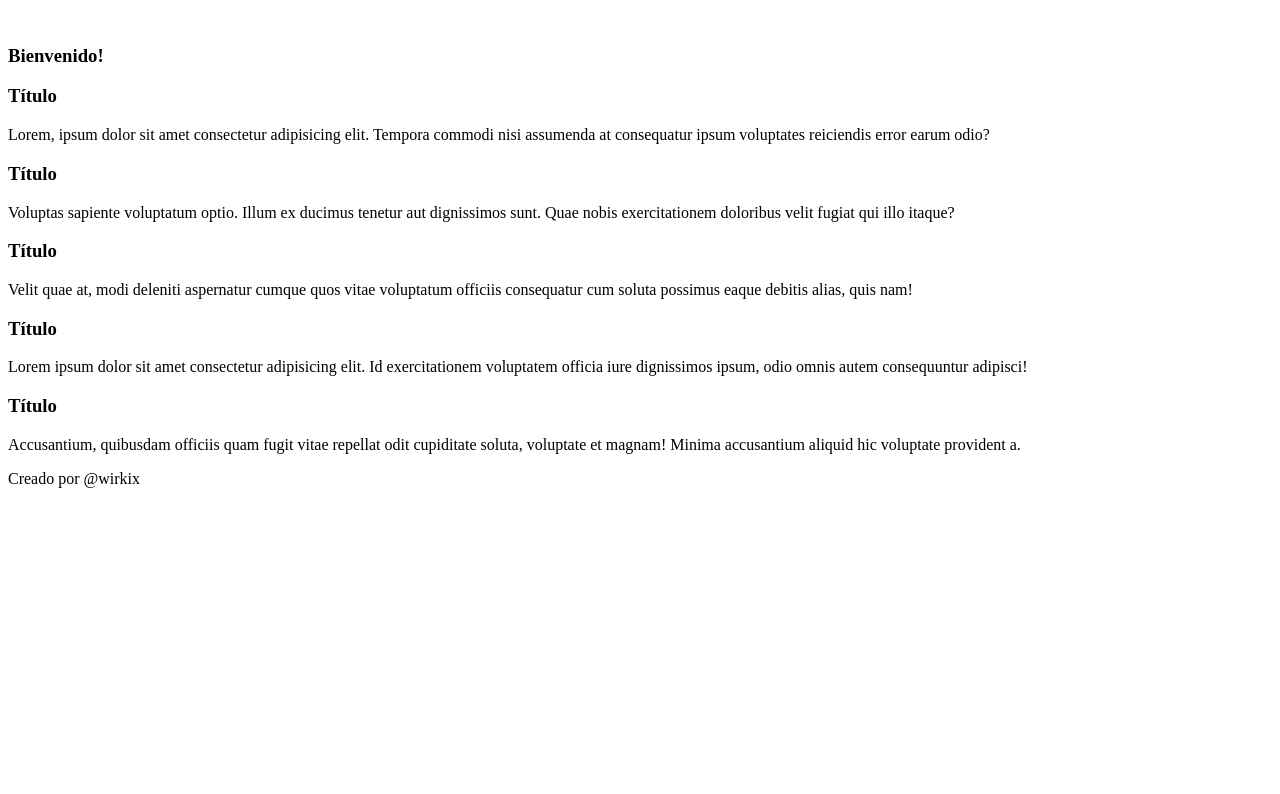
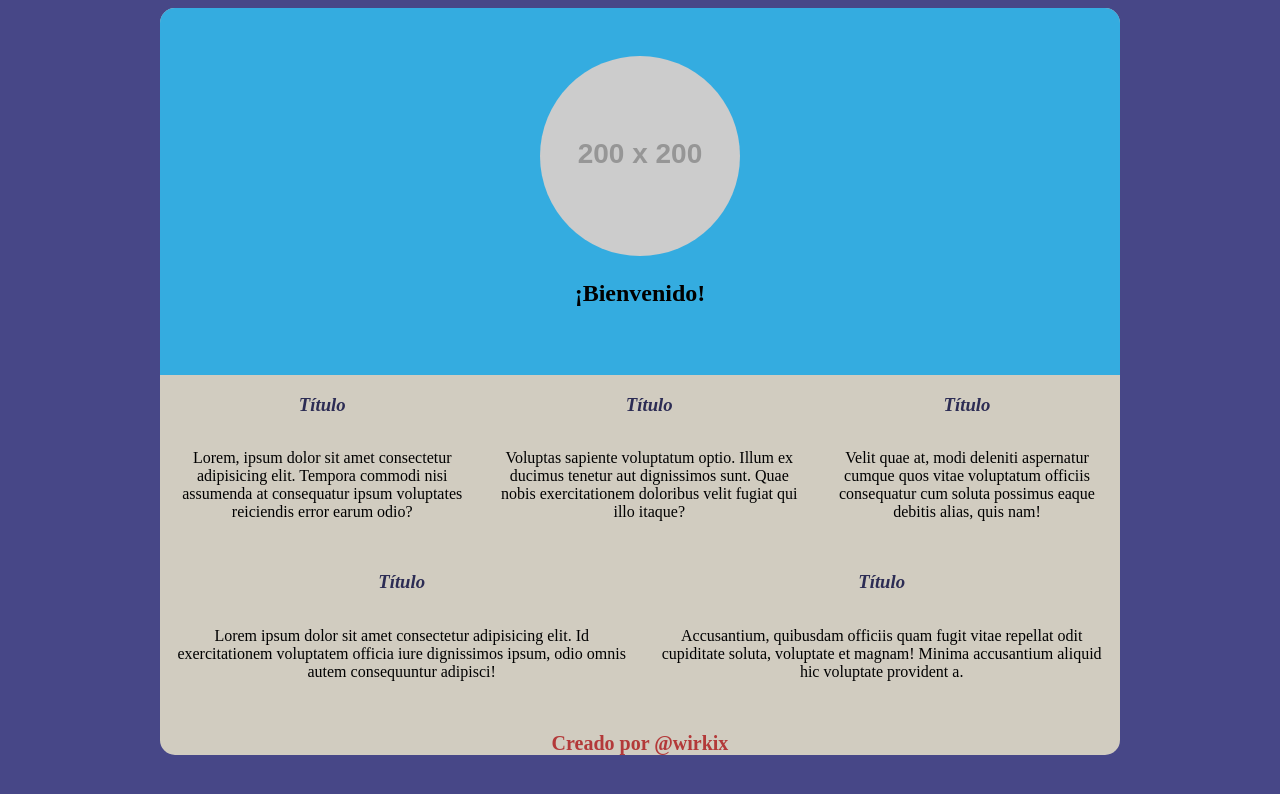
Before and after one commit to wirkix/cursoHtml, a plain HTML site: page perfil1.html in a window 1280 px wide. Drawn offline with Linux system fonts and the light colour scheme; placeholder pictures from the web are drawn by us.

Commit message:
Clase 3 Curso HTML5

```diff
--- /dev/null
+++ b/css/perfil1.css
@@ -0,0 +1,48 @@
+body{
+    background-color: #474787;
+}
+
+#secprin{
+    background-color: #d1ccc0;
+    width: 960px;
+    margin: 0 auto;
+    border-radius: 15px;
+}
+
+#sectitle{
+    background-color: #34ace0;
+    padding: 5%;
+    text-align: center;
+    border-top-left-radius: 15px;
+    border-top-right-radius: 15px;
+}
+
+.img-redonda{
+    border-radius: 50%;
+}
+
+.padre{
+    display: table;
+}
+
+.hijo{
+    display: table-cell;
+}
+
+.parrafo{
+    padding: 15px;
+    text-align: center;
+}
+
+.title{
+    text-align: center;
+    font-style: italic;
+    color: #2c2c54;
+}
+
+#text-footer{
+    text-align: center;
+    color: #b33939;
+    font-size: 20px;
+    font-weight: bold;
+}
--- a/perfil1.html
+++ b/perfil1.html
@@ -11,15 +11,16 @@ Enero - Febrero 2019
     <meta charset="UTF-8">
     <meta name="viewport" content="width=device-width, initial-scale=1.0">
     <meta http-equiv="X-UA-Compatible" content="ie=edge">
+    <link rel="stylesheet" href="css/perfil1.css">
     <title>Página 1</title>
 </head>
 <body>
     <!-- section#secprin>section#sectitle>img.img-redonda>h1#title-prin>{Bienvenido!} -->
     <section id="secprin">
-        <section id="sectitle">
-            <img src="" alt="" class="img-redonda">
-                <h1 id="title-prin">Bienvenido!</h1>
-        </section>
+        <header id="sectitle">
+            <img src="https://placehold.it/200x200" alt="Logo" class="img-redonda">
+                <h1 id="title-prin">¡Bienvenido!</h1>
+        </header>
 
         <!-- section.padre>(article.hijo>(h3.title>{Título})+p.parrafo>lorem20)*3 -->
         <section class="padre">
@@ -49,8 +50,8 @@ Enero - Febrero 2019
             </article>
         </section>
 
-        <!-- footer#id-footer>span>{Creado por @wirkix} -->
-        <footer id="id-footer"><span>Creado por @wirkix</span></footer>
+        <!-- footer#footer>p#text-footer>{Desarrollado por @wirkix} -->
+        <footer id="footer"><p id="text-footer">Creado por @wirkix</p></footer>
     </section>
 </body>
 </html>
```
